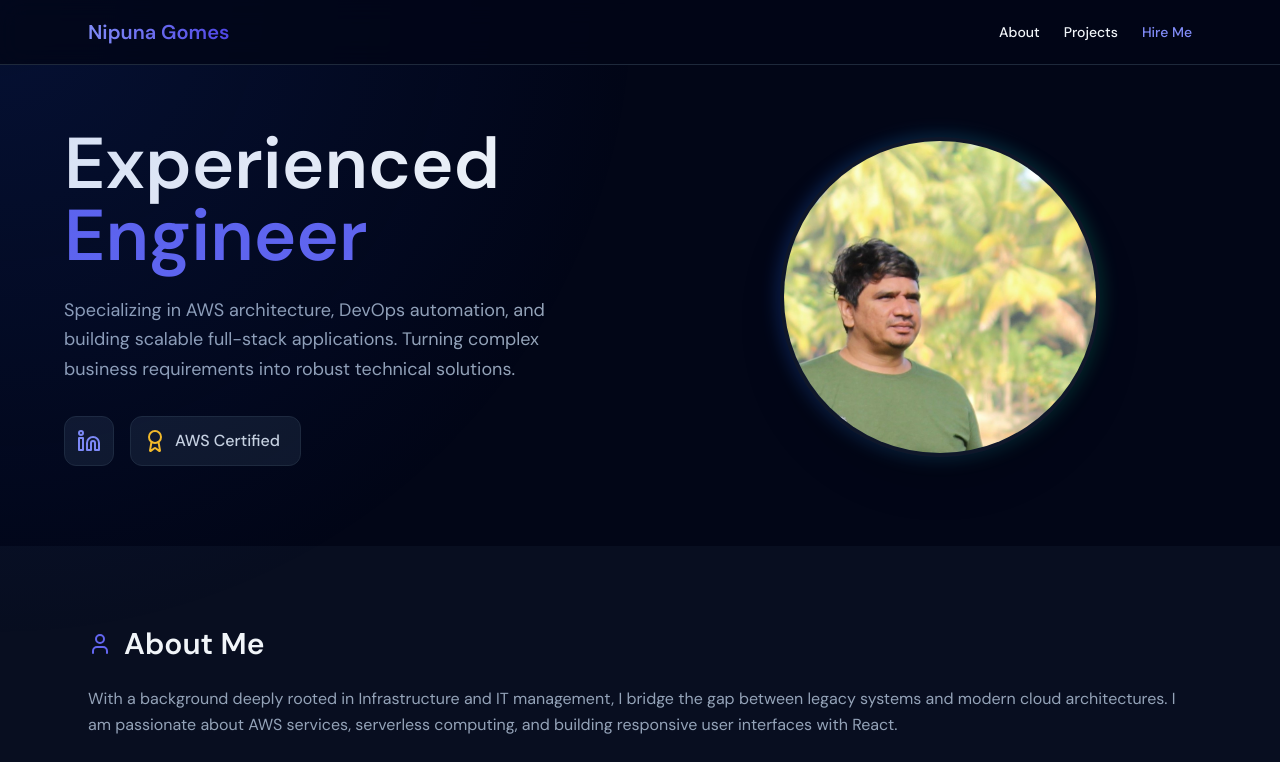
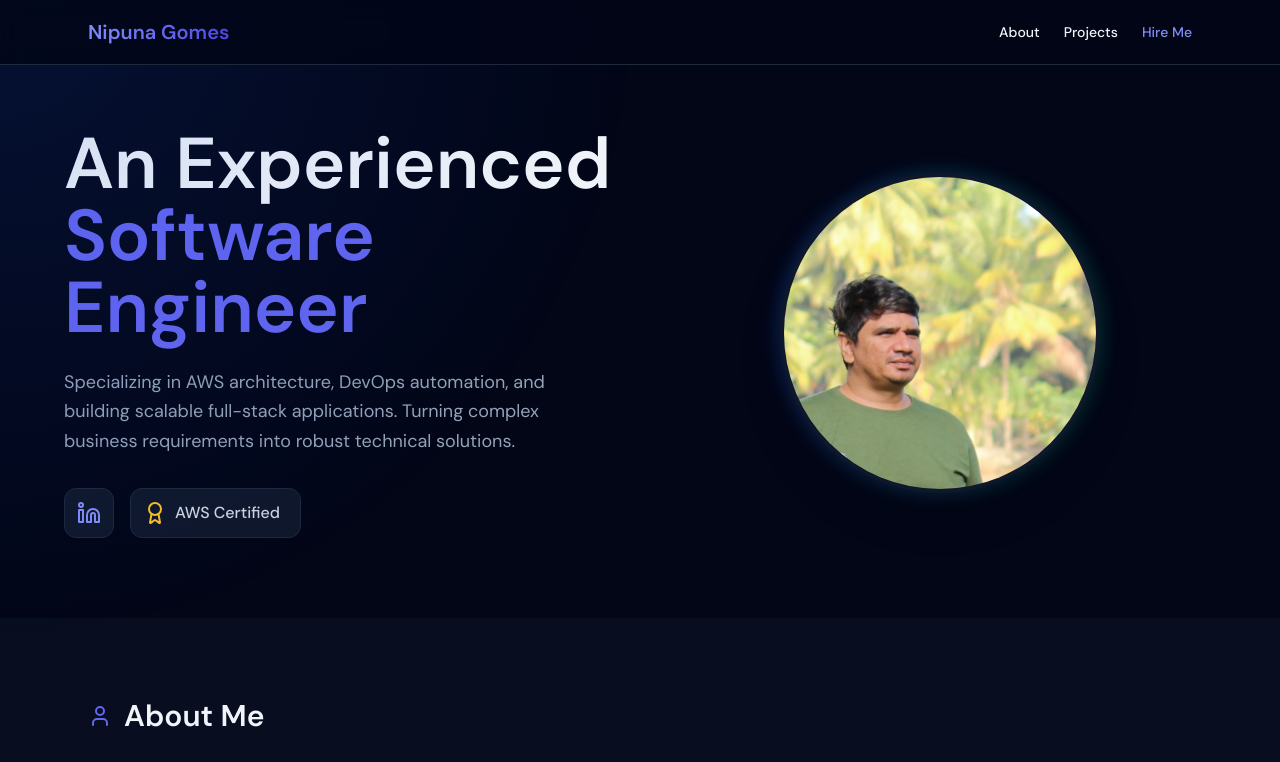
Before and after one commit to dkcngomes/dkcngomes-portfolio, a React (Create React App) app: page / in a window 1280 px wide. Shown: the top 762 px of the page. Built offline with nearby package versions, Linux system fonts and the light colour scheme.

Commit message:
updated main header text

```diff
--- a/src/App.jsx
+++ b/src/App.jsx
@@ -96,8 +96,8 @@ const Portfolio = () => {
         <div className="max-w-6xl mx-auto grid md:grid-cols-2 gap-12 items-center">
           <div className="order-2 md:order-1">
             <h1 className="text-5xl md:text-7xl font-extrabold mb-6">
-              Experienced <br />
-              <span className="text-indigo-500 ">Engineer</span>
+              An Experienced <br />
+              <span className="text-indigo-500 ">Software Engineer</span>
             </h1>
             <p className="text-slate-400 text-lg mb-8 max-w-lg leading-relaxed">
               Specializing in AWS architecture, DevOps automation, and building
```
